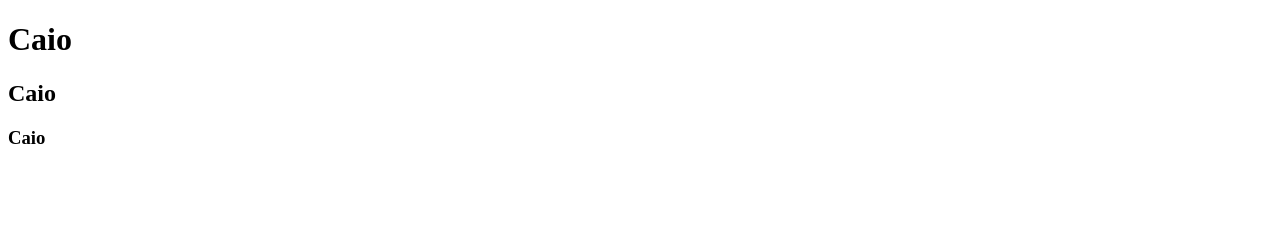
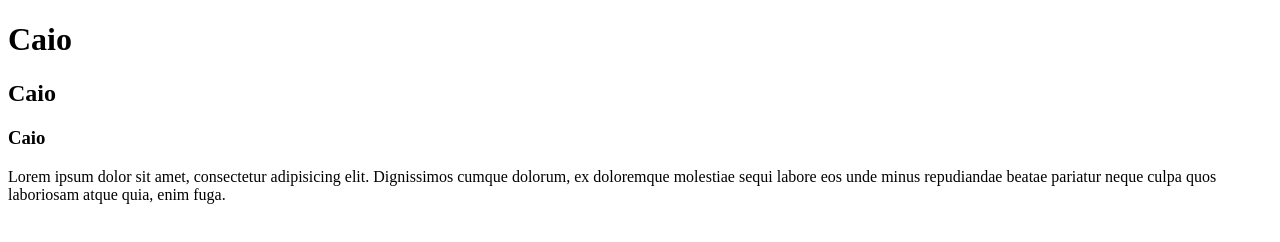
Before and after one commit to caiokassins/Projeto-2B-2026, a plain HTML site: page index.html in a window 1280 px wide. Drawn offline with Linux system fonts and the light colour scheme.

Commit message:
01/04/26

```diff
--- a/index.html
+++ b/index.html
@@ -1,14 +1,18 @@
 <!DOCTYPE html>
 <html lang="pr-br">
+
 <head>
     <meta charset="UTF-8">
     <meta name="viewport" content="width=device-width, initial-scale=1.0">
     <title>Primeira página web</title>
 </head>
+
 <body>
     <h1>Caio</h1>
     <h2>Caio</h2>
     <h3>Caio</h3>
+    <p>Lorem ipsum dolor sit amet, consectetur adipisicing elit. Dignissimos cumque dolorum, ex doloremque molestiae
+        sequi labore eos unde minus repudiandae beatae pariatur neque culpa quos laboriosam atque quia, enim fuga.</p>
+</body>
 
-</body>
 </html>
```
